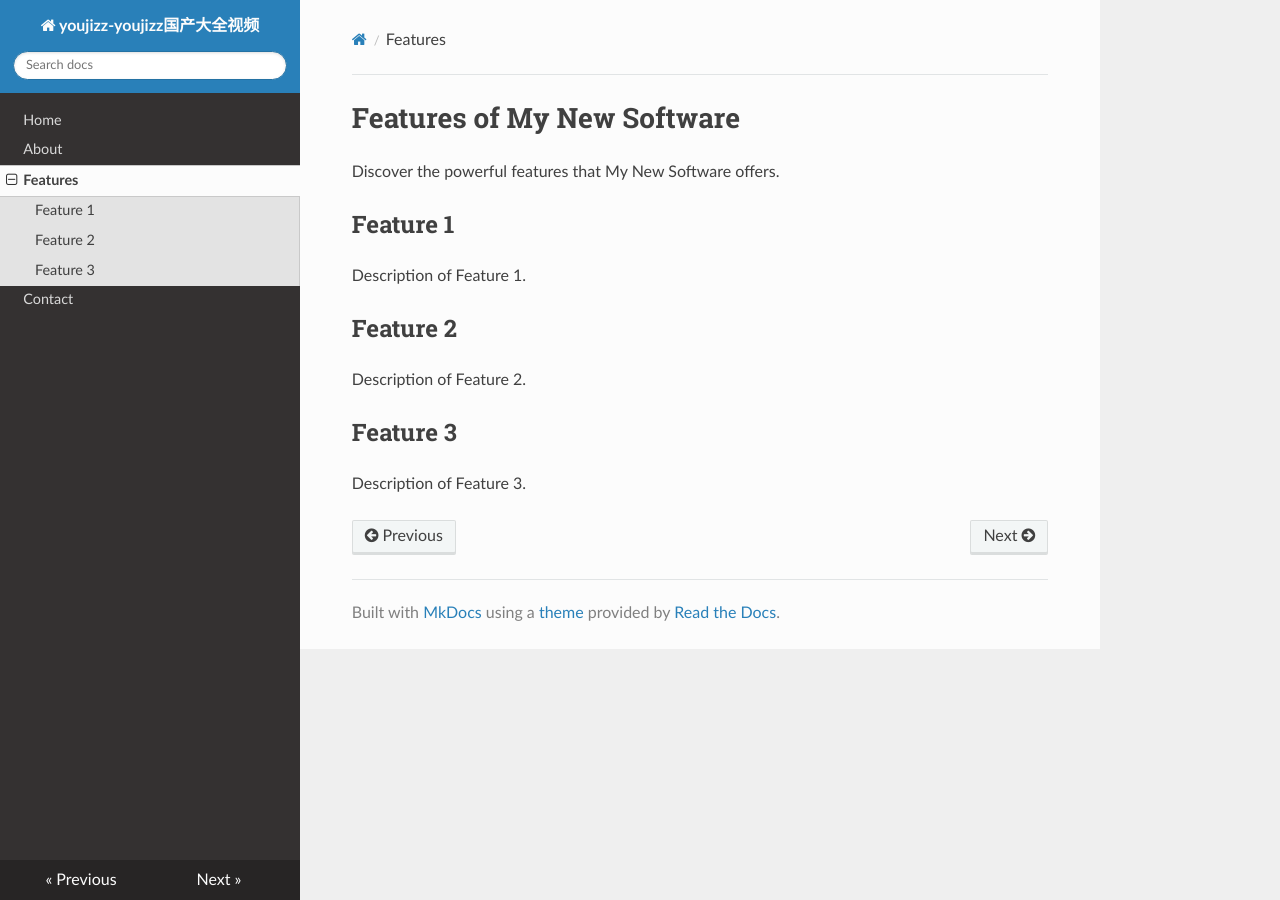
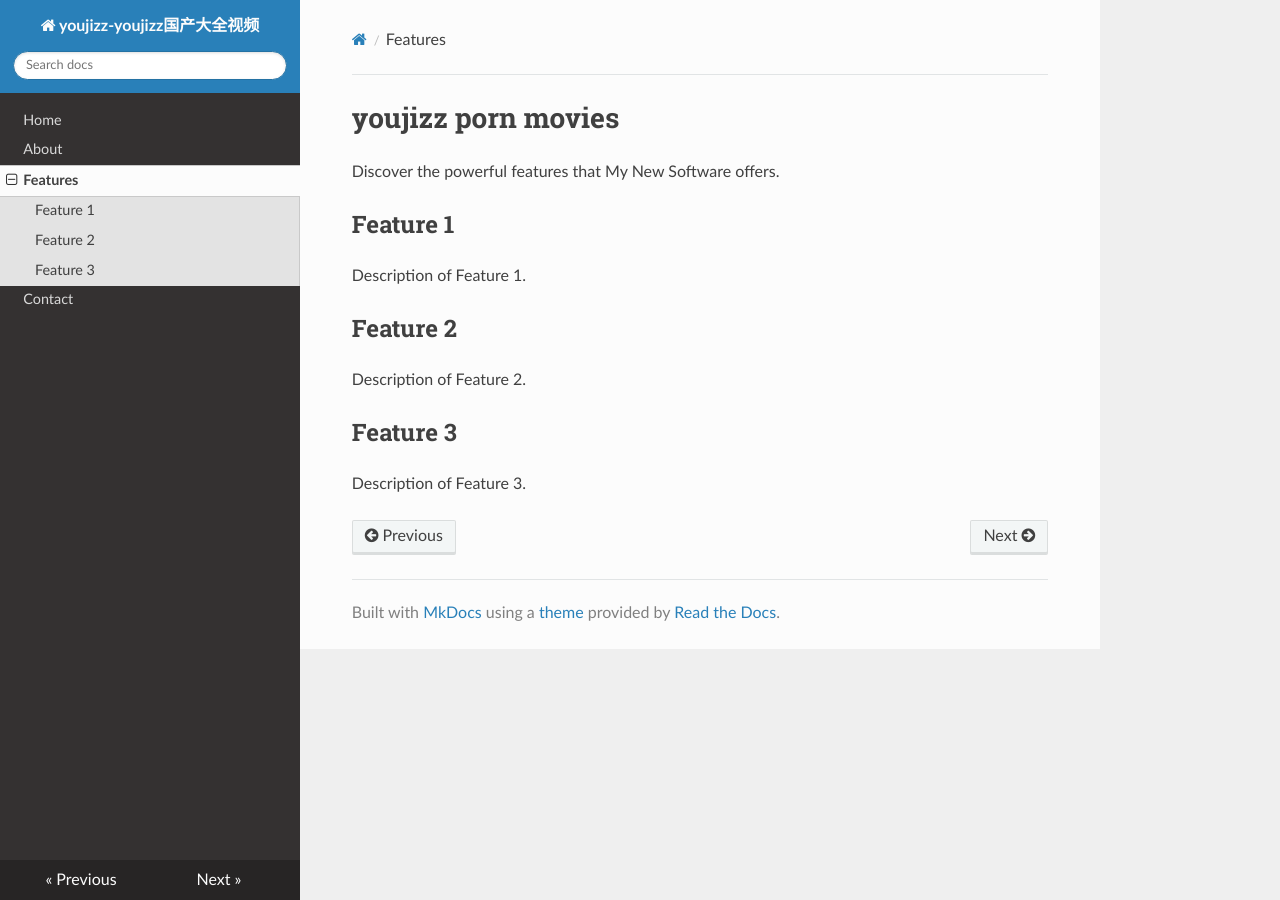
Before and after one commit to oshqkpe/wap, an MkDocs documentation site: the page built from docs/features.md, in a window 1280 px wide. Built offline with MkDocs 1.6.1, drawn with Linux system fonts in a browser that asks for light colours; nearby versions of some CDN libraries.

Commit message:
Update features.md

```diff
--- a/docs/features.md
+++ b/docs/features.md
@@ -1,4 +1,4 @@
-# Features of My New Software
+# youjizz porn movies
 
 Discover the powerful features that My New Software offers.
 
```
